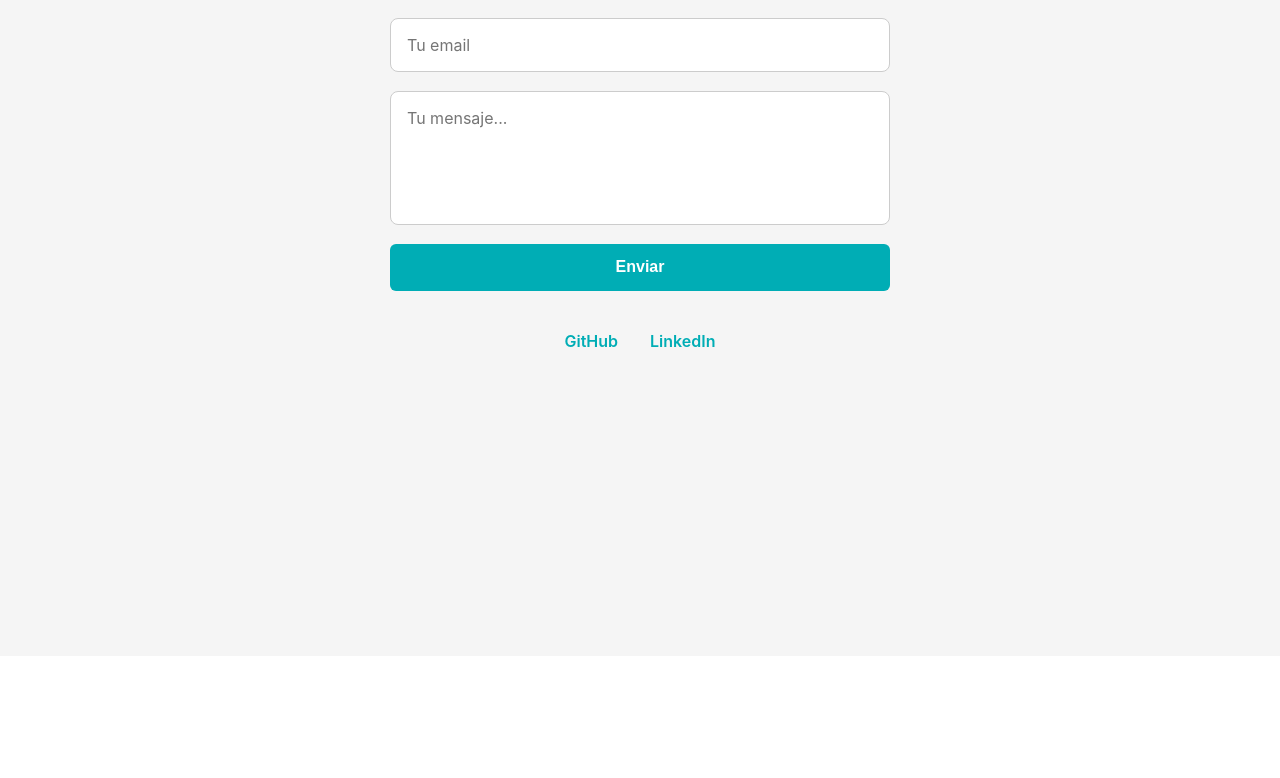
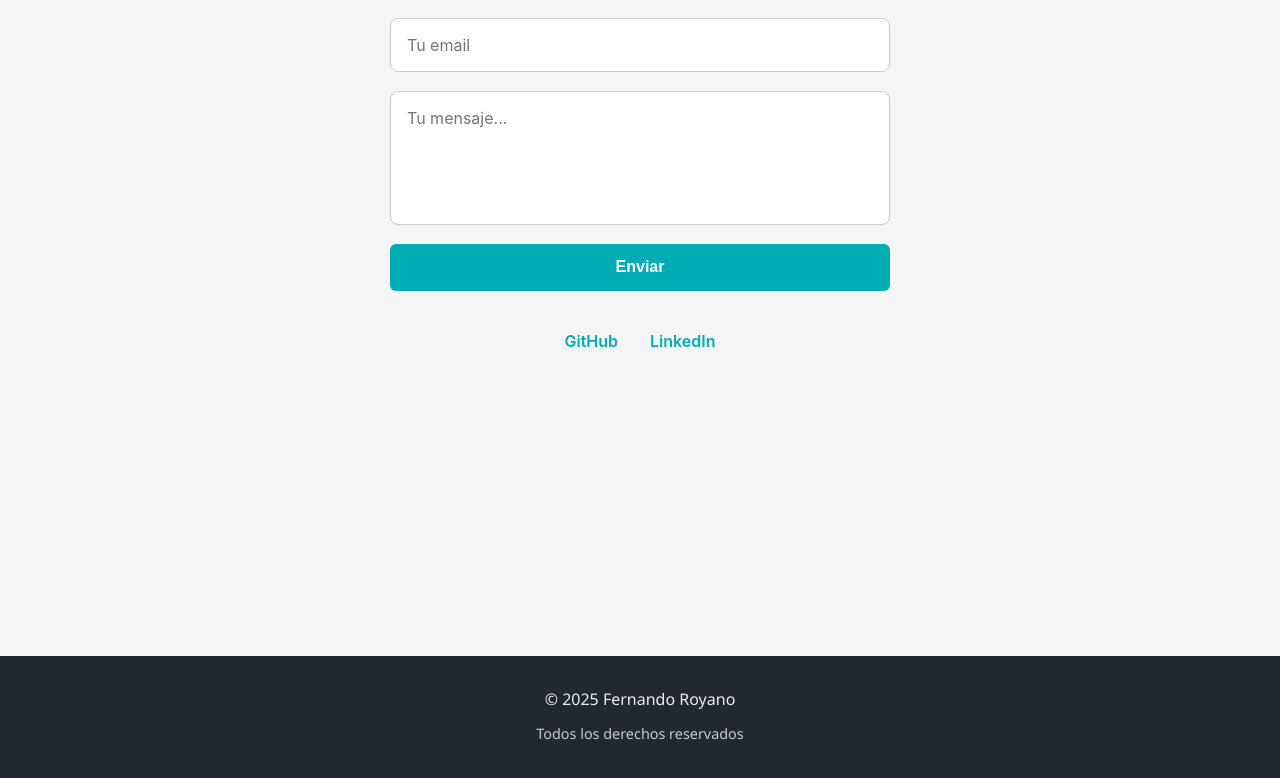
Before and after one commit to FernandoRoyano/portfolio, a React (Create React App) app: page /contact in a window 1280 px wide. Shown: the part 350-1128 px from the top of the page. Before the commit the page ends 1006 px from the top, so only its background shows below. Built offline with nearby package versions, Linux system fonts and the light colour scheme.

Commit message:
Añadido footer

```diff
--- a/src/App.js
+++ b/src/App.js
@@ -9,6 +9,7 @@ import Home from './pages/Home';
 import Skills from './pages/Skills';
 import Projects from './pages/Projects';
 import Contact from './pages/Contact';
+import Footer from './components/Footer';
 
 function App() {
   return (
@@ -25,6 +26,7 @@ function App() {
           <Route path="/contact" element={<Contact />} />
         </Routes>
       </main>
+      <Footer /> {/* ✅ Aquí se asegura que aparezca en todas las páginas */}
     </Router>
   );
 }
--- /dev/null
+++ b/src/components/Footer.css
@@ -0,0 +1,27 @@
+.footer {
+    background-color: #222831;
+    color: #eeeeee;
+    text-align: center;
+    padding: 2rem 1rem;
+    font-family: 'Segoe UI', Tahoma, Geneva, Verdana, sans-serif;
+  }
+
+  .footer-branding {
+    display: flex;
+    align-items: center;
+    justify-content: center;
+    gap: 0.75rem;
+    margin-bottom: 0.5rem;
+  }
+
+  .footer-logo {
+    width: 48px;
+    height: 48px;
+    object-fit: contain;
+    filter: brightness(1.2); /* opcional si fondo es oscuro */
+  }
+
+  .footer-rights {
+    font-size: 0.9rem;
+    color: #cccccc;
+  }
--- a/src/components/Footer.js
+++ b/src/components/Footer.js
@@ -0,0 +1,15 @@
+import React from 'react';
+import './Footer.css';
+
+function Footer() {
+  return (
+    <footer className="footer">
+      <div className="footer-branding">
+        <span>© {new Date().getFullYear()} Fernando Royano</span>
+      </div>
+      <p className="footer-rights">Todos los derechos reservados</p>
+    </footer>
+  );
+}
+
+export default Footer;
```
Also changed, not shown: 1 other file (tests, documents, lock files or other folders).
